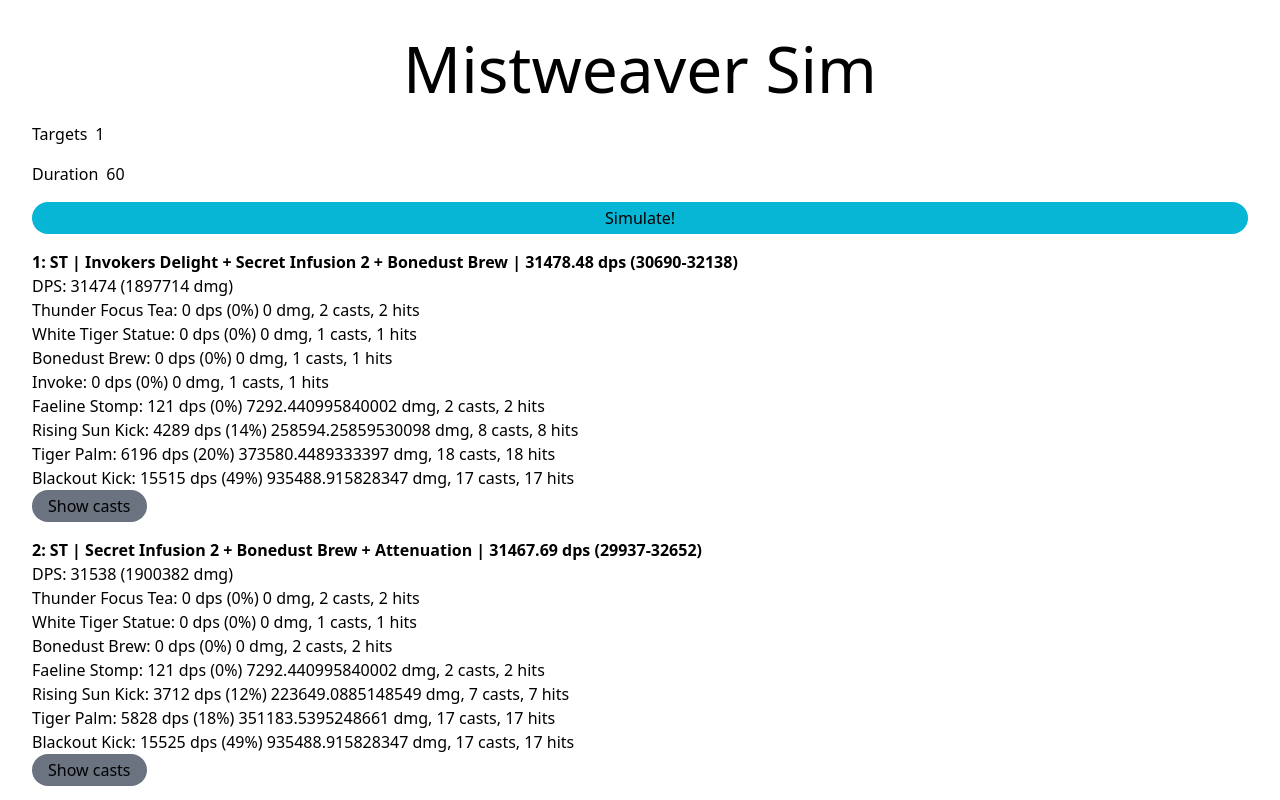
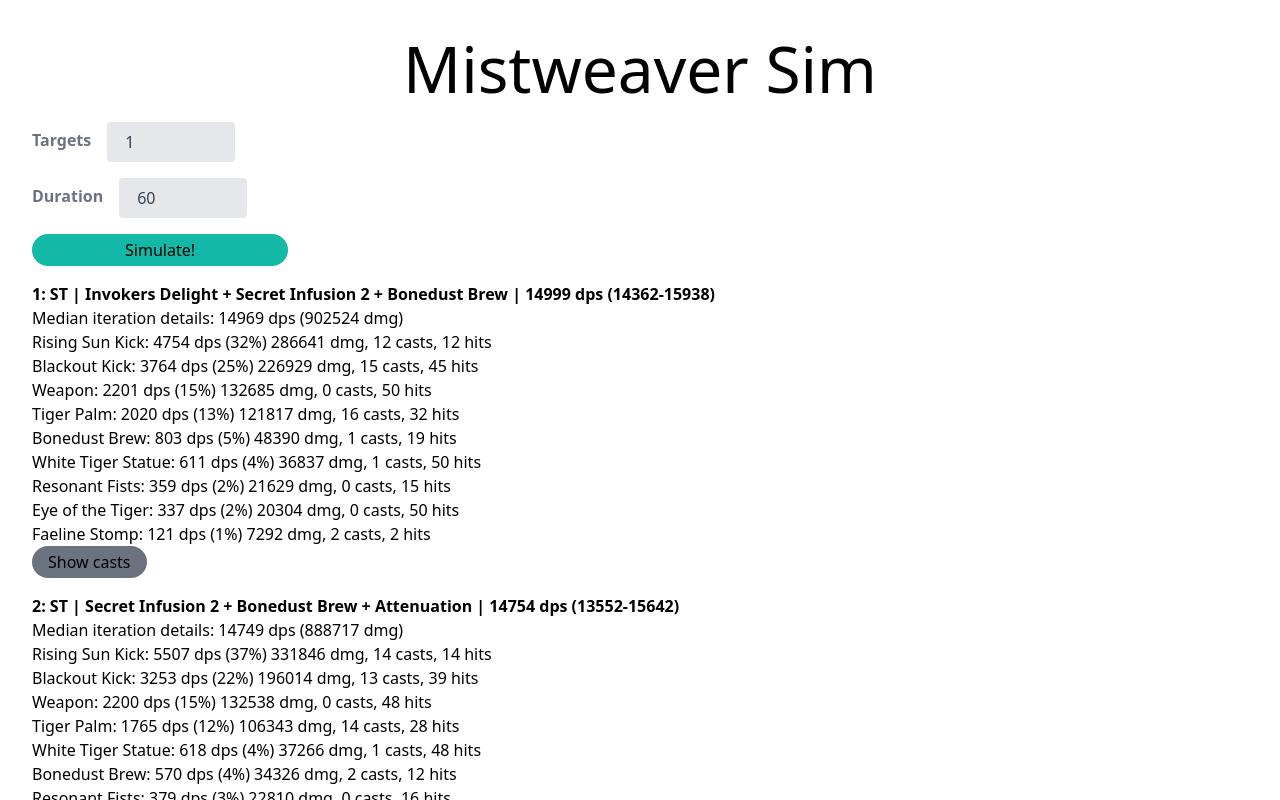
Before and after one commit to acornellier/mw_sim, a Next.js app: page / in a window 1280 px wide. Both pictures are taken after a click on the button "Simulate!". Shown: the top 800 px of the page. Built offline with nearby package versions, Linux system fonts and the light colour scheme.

Commit message:
correct dps

```diff
--- /dev/null
+++ b/components/Input.tsx
@@ -0,0 +1,25 @@
+interface Props {
+  label: string
+  max?: number
+  min?: number
+  onChange: (newValue: number) => void
+  value: number
+}
+
+export function NumericInput<T>({ label, max, min, onChange, value }: Props) {
+  return (
+    <div className="flex items-center">
+      <label className="block text-gray-500 font-bold mb-1 pr-4">{label}</label>
+      <div className="w-2/3">
+        <input
+          className="bg-gray-200 appearance-none border-2 border-gray-200 rounded w-32 py-2 px-4 text-gray-700 leading-tight focus:outline-none focus:bg-white focus:border-teal-500"
+          type="number"
+          min={min}
+          max={max}
+          onChange={(e) => onChange(Number(e.target.value))}
+          value={value}
+        />
+      </div>
+    </div>
+  )
+}
--- a/components/IterationStats.tsx
+++ b/components/SimulationStats.tsx
@@ -1,17 +1,19 @@
-import { Simulation } from '../simulator/sim'
 import { prettyTalents } from '../simulator/utils'
 import { useState } from 'react'
+import { Talent } from '../simulator/talents'
+import { Simulation } from '../simulator/simulator'
 
 interface Props {
   index: number
   sim: Simulation
+  talentsToTest: Talent[]
 }
 
-export function SimulationStats({ index, sim }: Props) {
+export function SimulationStats({ index, sim, talentsToTest }: Props) {
   const [showCasts, setShowCasts] = useState(false)
 
-  const name = `${index + 1}: ${sim.strategy.name.padEnd(4)}`
-  const talents = prettyTalents(sim.talents)
+  const name = `${index + 1}: ${sim.opts.strategy.name.padEnd(4)}`
+  const talents = prettyTalents(sim.opts.talents, talentsToTest)
   const parts = [
     name,
     talents,
@@ -22,12 +24,11 @@ export function SimulationStats({ index, sim }: Props) {
 
   const iter = sim.medianIteration()
   const abilityStats = iter.abilityStats()
-  console.log(iter.castHistory)
 
   return (
     <div>
       <b>{parts.join(' | ')}</b>
-      <div>{`DPS: ${iter.dps()} (${iter.damage()} dmg)`}</div>
+      <div>{`Median iteration details: ${iter.dps()} dps (${iter.damage()} dmg)`}</div>
       {abilityStats.map((stat) => (
         <div key={stat.name}>
           {stat.name}: {stat.dps} dps ({stat.damagePercent}%) {stat.damage} dmg,{' '}
@@ -42,6 +43,10 @@ export function SimulationStats({ index, sim }: Props) {
       </button>
       {showCasts && (
         <div>
+          <div className="flex">
+            <div className="w-12 font-bold">Time</div>
+            <div className="font-bold">Cast</div>
+          </div>
           {iter.castHistory.map((cast, idx) => (
             <div key={idx} className="flex">
               <div className="w-12">{Math.round(cast.time * 100) / 100}</div>
--- a/pages/index.tsx
+++ b/pages/index.tsx
@@ -1,16 +1,45 @@
 import Head from 'next/head'
 import styles from '../styles/Home.module.css'
 import { useState } from 'react'
-import { run, Simulation } from '../simulator/sim'
-import { SimulationStats } from '../components/IterationStats'
+import { simulate } from '../simulator/sim'
+import { SimulationStats } from '../components/SimulationStats'
+import { Simulation } from '../simulator/simulator'
+import { CharacterStats } from '../simulator/state'
+import { Talent, talentNames } from '../simulator/talents'
+import { NumericInput } from '../components/Input'
+
+const defaultCharacterStats: CharacterStats = {
+  versatility: 0.1,
+  haste: 0.1202,
+  criticalStrike: 0.1508,
+  attackPower: 6924,
+  spellPower: 6658,
+  weaponDps: 1593.47,
+}
+
+export const talentsToTest: Talent[] = [
+  talentNames.secret_infusion,
+  talentNames.secret_infusion_2,
+  talentNames.invokers_delight,
+  talentNames.focused_thunder,
+  talentNames.bonedust_brew,
+  talentNames.attenuation,
+]
 
 export default function Home() {
   const [numTargets, setNumTargets] = useState(1)
   const [duration, setDuration] = useState(60)
+  const [characterStats, setCharacterStats] = useState(defaultCharacterStats)
   const [sims, setSims] = useState<Simulation[] | null>(null)
 
   const onSimulate = () => {
-    const sims = run({ numTargets, duration, iterationCount: 100 })
+    const sims = simulate({
+      characterStats,
+      talentsToTest,
+      numTargets,
+      duration,
+      iterationCount: 100,
+    })
     setSims(sims)
   }
 
@@ -25,22 +54,22 @@ export default function Home() {
       <main className="min-h-screen py-8 flex flex-col gap-4">
         <h1 className={styles.title}>Mistweaver Sim</h1>
         <div className="flex flex-col gap-4">
-          <div className="flex gap-2">
-            <span>Targets</span>
-            <input
-              onChange={(e) => setNumTargets(Number(e.target.value))}
-              value={numTargets}
-            />
-          </div>
-          <div className="flex gap-2">
-            Duration
-            <input
-              onChange={(e) => setDuration(Number(e.target.value))}
-              value={duration}
-            />
-          </div>
+          <NumericInput
+            label="Targets"
+            value={numTargets}
+            onChange={setNumTargets}
+            min={1}
+            max={5}
+          />
+          <NumericInput
+            label="Duration"
+            value={duration}
+            onChange={setDuration}
+            min={30}
+            max={300}
+          />
           <button
-            className="rounded-full px-4 py-1 bg-cyan-500 hover:bg-cyan-700"
+            className="rounded-full px-4 py-1 bg-teal-500 hover:bg-teal-700 w-64"
             onClick={onSimulate}
           >
             Simulate!
@@ -52,9 +81,10 @@ export default function Home() {
             {sims.map((sim, idx) => {
               return (
                 <SimulationStats
-                  key={sim.nameWithTalents()}
+                  key={sim.nameWithTalents(talentsToTest)}
                   index={idx}
                   sim={sim}
+                  talentsToTest={talentsToTest}
                 />
               )
             })}
--- a/simulator/abilities.ts
+++ b/simulator/abilities.ts
@@ -1,6 +1,6 @@
 import { State } from './state'
 import { talentNames } from './talents'
-import { dupArray } from './utils'
+import { multiplyArray } from './utils'
 
 const armorResistance = 0.735
 
@@ -23,7 +23,7 @@ const defaulAbilityOptions: AbilityOptions = {
   hasteFlagged: false,
   maxTargets: 1,
   mwModifier: 0,
-  physicalSchool: false,
+  physicalSchool: true,
   requiredTalent: null,
   spScaling: 0,
 }
@@ -46,14 +46,14 @@ export class Ability {
 
   baseDamage(state: State, _numTargets: number): number {
     let baseDamage =
-      this.opts.apScaling * state.baseAttackPower +
-      this.opts.spScaling * state.baseSpellPower
+      this.opts.apScaling * state.characterStats.attackPower +
+      this.opts.spScaling * state.characterStats.spellPower
     baseDamage += baseDamage * this.opts.mwModifier
     const armorReduction = this.opts.physicalSchool ? armorResistance : 1
     return baseDamage * armorReduction * state.damageMultiplier()
   }
 
-  sideEffects(state: State, numTargets: number): void {}
+  sideEffects(state: State, damageHits: number[]): void {}
 
   hastedCooldown(state: State) {
     const haste_multiplier = this.opts.hasteFlagged
@@ -67,10 +67,10 @@ class TigerPalm extends Ability {
   damageHits(state: State, numTargets: number) {
     const base = super.damageHits(state, numTargets)
     if (!state.isBuffActive(talentNames.faeline_stomp)) return base
-    return dupArray(base, 2)
+    return multiplyArray(base, 2)
   }
 
-  sideEffects(state: State, numTargets: number) {
+  sideEffects(state: State, damageHits: number[]): void {
     state.buffs[talentNames.eye_of_the_tiger] = 8
     if (state.talents[talentNames.teachings]) {
       state.teachings += state.isBuffActive(talentNames.faeline_stomp) ? 2 : 1
@@ -90,25 +90,28 @@ class BlackoutKick extends Ability {
       : 1
     const teachingHits = 1 + state.teachings
 
-    return dupArray(
+    return multiplyArray(
       super.damageHits(state, numTargets),
       faelineTargets * teachingHits
     )
   }
 
-  sideEffects(state: State, numTargets: number) {
-    const resetProbability = this.rskAnyResetProbability(state, numTargets)
-    if (Math.random() < resetProbability)
+  sideEffects(state: State, damageHits: number[]): void {
+    const resetProbability = this.rskAnyResetProbability(
+      state,
+      damageHits.length
+    )
+    console.log(resetProbability)
+    if (Math.random() < resetProbability) {
       state.cooldowns[risingSunKick.name] = 0
+    }
     state.teachings = 0
   }
 
-  rskAnyResetProbability(state: State, numTargets: number) {
-    const hits =
-      Math.min(numTargets, this.opts.maxTargets) * (1 + state.teachings)
+  rskAnyResetProbability(state: State, hits: number) {
     let probability = 0.15
     if (state.isBuffActive(talentNames.faeline_stomp)) probability += 0.6
-    return (1 - probability) ** hits
+    return 1 - probability ** hits
   }
 }
 
@@ -125,7 +128,7 @@ class RisingSunKick extends Ability {
     return super.baseDamage(state, _numTargets) * fastFeetMultiplier
   }
 
-  sideEffects(state: State, numTargets: number) {
+  sideEffects(state: State, damageHits: number[]): void {
     if (state.empoweredRsks <= 0) return
 
     state.cooldowns[this.name] -= 9
@@ -151,7 +154,7 @@ export const risingSunKick = new RisingSunKick('Rising Sun Kick', {
 
 class SpinningCraneKick extends Ability {
   damageHits(state: State, numTargets: number): number[] {
-    return dupArray(super.damageHits(state, numTargets), 4)
+    return multiplyArray(super.damageHits(state, numTargets), 4)
   }
 
   baseDamage(state: State, numTargets: number): number {
@@ -169,7 +172,7 @@ export const spinningCraneKick = new SpinningCraneKick('Spinning Crane Kick', {
 })
 
 class FaelineStomp extends Ability {
-  sideEffects(state: State, numTargets: number) {
+  sideEffects(state: State, damageHits: number[]): void {
     state.buffs[talentNames.faeline_stomp] = 30
   }
 }
@@ -182,7 +185,7 @@ export const faelineStomp = new FaelineStomp('Faeline Stomp', {
 })
 
 class Invoke extends Ability {
-  sideEffects(state: State, numTargets: number) {
+  sideEffects(state: State, damageHits: number[]): void {
     if (state.talents[talentNames.gift_of_the_celestials]) {
       state.cooldowns[this.name] = 60
     }
@@ -204,7 +207,7 @@ export const invoke = new Invoke('Invoke', {
 })
 
 class BonedustBrew extends Ability {
-  sideEffects(state: State, numTargets: number) {
+  sideEffects(state: State, damageHits: number[]): void {
     state.buffs[talentNames.bonedust_brew] = 10
   }
 }
@@ -216,7 +219,7 @@ export const bdb = new BonedustBrew('Bonedust Brew', {
 })
 
 class SummonWhiteTigerStatue extends Ability {
-  sideEffects(state: State, numTargets: number) {
+  sideEffects(state: State, damageHits: number[]): void {
     state.buffs[talentNames.white_tiger_statue] = 30
   }
 }
@@ -231,7 +234,7 @@ export const summonWhiteTigerStatue = new SummonWhiteTigerStatue(
 )
 
 class ThunderFocusTea extends Ability {
-  sideEffects(state: State, numTargets: number) {
+  sideEffects(state: State, damageHits: number[]): void {
     state.firstTftEmpowerAvailable = true
     state.empoweredRsks += 1
 
--- a/simulator/sim.ts
+++ b/simulator/sim.ts
@@ -1,168 +1,30 @@
-import { Strategy, targetStrategies } from './strategies'
-import { State, Stats } from './state'
-import { Talent, talentNames } from './talents'
-import { combinator, prettyTalents } from './utils'
+import { targetStrategies } from './strategies'
+import { CharacterStats } from './state'
+import { makeTalentCombos, Talent } from './talents'
+import { Simulation } from './simulator'
 
-interface SimulationOptions {
+interface SimulatorOptions {
+  characterStats: CharacterStats
+  talentsToTest: Talent[]
   numTargets: number
   duration: number
   iterationCount: number
 }
 
-export class Simulation {
-  strategy: Strategy
-  talents: Record<string, number>
-  iterations: Stats[] = []
-
-  constructor(strategy: Strategy, talents: Record<string, number>) {
-    this.strategy = strategy
-    this.talents = talents
-  }
-
-  run({ numTargets, duration, iterationCount }: SimulationOptions) {
-    this.iterations = [...Array(iterationCount)].map(() => {
-      const state = new State(this.talents)
-
-      while (state.time < duration) {
-        const logicItem = this.strategy.logic.find(([ability, condition]) => {
-          return (
-            !state.isOnCd(ability.name) &&
-            (!ability.opts.requiredTalent ||
-              state.talents[ability.opts.requiredTalent]) &&
-            (!condition || condition(state))
-          )
-        })
-
-        if (!logicItem) {
-          throw 'No ability found by strategy'
-        }
-
-        state.castAbility(logicItem[0], numTargets)
-      }
-
-      return state.stats
-    })
-  }
-
-  nameWithTalents() {
-    const talents = prettyTalents(this.talents)
-    return [this.strategy.name, talents].join(' | ')
-  }
-
-  averageDps() {
-    return (
-      this.iterations.reduce((acc, stats) => acc + stats.dps(), 0) /
-      this.iterations.length
-    )
-  }
-
-  bestIteration() {
-    return this.iterations.sort((a, b) => a.damage() - b.damage())[
-      this.iterations.length - 1
-    ]
-  }
-
-  medianIteration() {
-    return this.iterations.sort((a, b) => a.damage() - b.damage())[
-      this.iterations.length / 2
-    ]
-  }
-
-  worstIteration() {
-    return this.iterations.sort((a, b) => a.damage() - b.damage())[0]
-  }
-}
-
-const defaultTalents: Record<Talent, number> = {
-  [talentNames.ferocity_of_xuen]: 1,
-  [talentNames.fast_feet]: 1,
-  [talentNames.resonant_fists]: 1,
-  [talentNames.white_tiger_statue]: 1,
-  [talentNames.eye_of_the_tiger]: 1,
-  [talentNames.teachings]: 1,
-  [talentNames.faeline_stomp]: 1,
-  [talentNames.gift_of_the_celestials]: 1,
-  [talentNames.invokers_delight]: 0,
-  [talentNames.secret_infusion]: 0,
-  [talentNames.secret_infusion_2]: 0,
-  [talentNames.bonedust_brew]: 0,
-  [talentNames.attenuation]: 0,
-  [talentNames.tea_of_plenty]: 0,
-  [talentNames.focused_thunder]: 0,
-}
-
-export const talentsToTest: Talent[] = [
-  talentNames.secret_infusion,
-  talentNames.secret_infusion_2,
-  talentNames.invokers_delight,
-  talentNames.focused_thunder,
-  talentNames.bonedust_brew,
-  talentNames.attenuation,
-]
-
-const talentCombos = combinator(talentsToTest, 4)
-  .filter((talentCombo) => {
-    if (
-      talentCombo.includes(talentNames.attenuation) &&
-      !talentCombo.includes(talentNames.bonedust_brew)
-    ) {
-      return false
-    }
-
-    if (
-      talentCombo.includes(talentNames.secret_infusion_2) &&
-      !talentCombo.includes(talentNames.secret_infusion)
-    ) {
-      return false
-    }
-
-    if (
-      talentCombo.includes(talentNames.invokers_delight) &&
-      !talentCombo.includes(talentNames.secret_infusion_2)
-    ) {
-      return false
-    }
-
-    if (
-      talentCombo.includes(talentNames.attenuation) &&
-      !talentCombo.includes(talentNames.bonedust_brew)
-    ) {
-      return false
-    }
-
-    return true
-  })
-  .map((talentCombo) => talentCombo.sort())
-  .map((talentCombo) => {
-    const infusion2Idx = talentCombo.indexOf(talentNames.secret_infusion_2)
-    const hasSecretInfusion2 = infusion2Idx !== -1
-    if (hasSecretInfusion2) {
-      talentCombo.splice(infusion2Idx, 1)
-    }
-
-    return {
-      ...defaultTalents,
-      ...Object.fromEntries(
-        talentCombo.map((talent) => {
-          const levels =
-            talent === talentNames.secret_infusion && hasSecretInfusion2 ? 2 : 1
-          return [talent, levels]
-        })
-      ),
-    }
-  })
-
-export function run(simOptions: SimulationOptions) {
+export function simulate(options: SimulatorOptions) {
   const startTime = Math.round(new Date().getTime()) / 1000.0
-  const strategies = targetStrategies[simOptions.numTargets]
-  let totalIterationCount = 0
+  const strategies = targetStrategies[options.numTargets]
+  const talentCombos = makeTalentCombos(options.talentsToTest)
 
   const sims = strategies
     .flatMap((strategy) =>
       talentCombos.map((talents) => {
-        const sim = new Simulation(strategy, talents)
-        sim.run(simOptions)
-        totalIterationCount += simOptions.iterationCount
+        const sim = new Simulation({
+          ...options,
+          strategy,
+          talents,
+        })
+        sim.run()
         return sim
       })
     )
@@ -170,6 +32,7 @@ export function run(simOptions: SimulationOptions) {
     .reverse()
 
   const executionTime = Math.round(new Date().getTime()) / 1000.0 - startTime
+  const totalIterationCount = sims.length * options.iterationCount
   const iterPerSec = Math.round(totalIterationCount / executionTime)
   console.log(
     `${totalIterationCount} iterations in ${executionTime}s, ${iterPerSec} iter/s`
--- /dev/null
+++ b/simulator/simulator.ts
@@ -0,0 +1,84 @@
+import { Strategy } from './strategies'
+import { CharacterStats, State, Stats } from './state'
+import { prettyTalents } from './utils'
+import { Talent } from './talents'
+
+export interface SimulationOptions {
+  strategy: Strategy
+  characterStats: CharacterStats
+  talents: Record<string, number>
+  numTargets: number
+  duration: number
+  iterationCount: number
+}
+
+export class Simulation {
+  opts: SimulationOptions
+  stats: Stats[] = []
+
+  constructor(opts: SimulationOptions) {
+    this.opts = opts
+  }
+
+  run() {
+    const {
+      strategy,
+      characterStats,
+      talents,
+      numTargets,
+      duration,
+      iterationCount,
+    } = this.opts
+
+    this.stats = [...Array(iterationCount)].map(() => {
+      const state = new State(characterStats, talents)
+
+      while (state.time < duration) {
+        const logicItem = strategy.logic.find(([ability, condition]) => {
+          return (
+            !state.isOnCd(ability.name) &&
+            (!ability.opts.requiredTalent ||
+              state.talents[ability.opts.requiredTalent]) &&
+            (!condition || condition(state))
+          )
+        })
+
+        if (!logicItem) {
+          throw 'No ability found by strategy'
+        }
+
+        state.castAbility(logicItem[0], numTargets)
+      }
+
+      return state.stats
+    })
+  }
+
+  nameWithTalents(talentsToTest: Talent[]) {
+    const talents = prettyTalents(this.opts.talents, talentsToTest)
+    return [this.opts.strategy.name, talents].join(' | ')
+  }
+
+  averageDps() {
+    return Math.round(
+      this.stats.reduce((acc, stats) => acc + stats.dps(), 0) /
+        this.stats.length
+    )
+  }
+
+  bestIteration() {
+    return this.stats.sort((a, b) => a.damage() - b.damage())[
+      this.stats.length - 1
+    ]
+  }
+
+  medianIteration() {
+    return this.stats.sort((a, b) => a.damage() - b.damage())[
+      this.stats.length / 2
+    ]
+  }
+
+  worstIteration() {
+    return this.stats.sort((a, b) => a.damage() - b.damage())[0]
+  }
+}
--- a/simulator/state.ts
+++ b/simulator/state.ts
@@ -1,5 +1,14 @@
 import { Ability } from './abilities'
 import { talentNames } from './talents'
+
+export interface CharacterStats {
+  versatility: number
+  haste: number
+  criticalStrike: number
+  attackPower: number
+  spellPower: number
+  weaponDps: number
+}
 
 interface Hit {
   name: string
@@ -56,7 +65,7 @@ export class Stats {
       {}
     )
 
-    const groupedHits = this.castHistory.reduce<Record<string, Cast[]>>(
+    const groupedHits = this.hitHistory.reduce<Record<string, Cast[]>>(
       (acc, hit) => {
         acc[hit.name] ??= []
         acc[hit.name].push(hit)
@@ -66,16 +75,13 @@ export class Stats {
     )
 
     return Object.entries(groupedHits)
-      .sort(
-        (a, b) =>
-          a[1].reduce((acc, hit) => acc + hit.damage, 0) -
-          b[1].reduce((acc, hit) => acc + hit.damage, 0)
-      )
       .map(([name, hits]) => {
-        const damage = hits.reduce((acc, hit) => acc + hit.damage, 0)
+        const damage = Math.round(
+          hits.reduce((acc, hit) => acc + hit.damage, 0)
+        )
         const damagePercent = Math.round((damage / this.damage()) * 100)
         const dps = Math.round(damage / this.time)
-        const castCount = groupedCasts[name].length
+        const castCount = groupedCasts[name]?.length ?? 0
         const hitCount = hits.length
         return {
           name,
@@ -86,18 +92,13 @@ export class Stats {
           hitCount,
         }
       })
+      .sort((a, b) => b.damage - a.damage)
   }
 }
 
 export class State {
+  characterStats: CharacterStats
   talents: Record<string, number>
-
-  baseVersatility: number = 0.1
-  baseHaste: number = 0.1202
-  baseCriticalStrike: number = 0.1508
-  baseAttackPower: number = 6924
-  baseSpellPower: number = 6658
-  baseWeaponDps: number = 1593.47
 
   time: number = 0
   stats: Stats = new Stats()
@@ -108,7 +109,8 @@ export class State {
   empoweredRsks: number = 0
   firstTftEmpowerAvailable: boolean = false
 
-  constructor(talents: Record<string, number>) {
+  constructor(characterStats: CharacterStats, talents: Record<string, number>) {
+    this.characterStats = characterStats
     this.talents = talents
   }
 
@@ -118,10 +120,12 @@ export class State {
     this.cooldowns[ability.name] = ability.hastedCooldown(this)
 
     const abilityHits = ability.damageHits(this, numTargets)
-    ability.sideEffects(this, numTargets)
+    ability.sideEffects(this, abilityHits)
     const gcd = ability.opts.gcd / (1 + this.haste())
 
-    const weaponHits = [this.baseWeaponDps * gcd * this.damageMultiplier()]
+    const weaponHits = [
+      this.characterStats.weaponDps * gcd * this.damageMultiplier(),
+    ]
     const eyeOfTheTigerHits = [
       this.eyeOfTheTigerDps() * gcd * this.damageMultiplier(),
     ]
@@ -166,7 +170,7 @@ export class State {
   }
 
   versatility() {
-    return this.baseVersatility + this.secretInfusionVersIncrease()
+    return this.characterStats.versatility + this.secretInfusionVersIncrease()
   }
 
   haste() {
@@ -175,11 +179,11 @@ export class State {
     )
       ? 0.33
       : 0
-    return this.baseHaste + invokersDelightIncrease
+    return this.characterStats.haste + invokersDelightIncrease
   }
 
   criticalStrike() {
-    return this.baseCriticalStrike
+    return this.characterStats.criticalStrike
   }
 
   isBuffActive(buffName: string) {
@@ -211,7 +215,7 @@ export class State {
     const attackPowerScaling = 0.25
     const timeBetweenPulses = 2
     return (
-      (attackPowerScaling * this.baseAttackPower * numTargets) /
+      (attackPowerScaling * this.characterStats.attackPower * numTargets) /
       timeBetweenPulses
     )
   }
@@ -220,7 +224,7 @@ export class State {
     if (!this.talents[talentNames.eye_of_the_tiger]) return 0
     const attackPowerScaling = 0.281736
     const duration = 8
-    return (attackPowerScaling * this.baseAttackPower) / duration
+    return (attackPowerScaling * this.characterStats.attackPower) / duration
   }
 
   resonantFistsHits(procers: any[], numTargets: number) {
@@ -228,7 +232,9 @@ export class State {
 
     const attackPowerScaling = 0.15
     const damage =
-      attackPowerScaling * this.baseAttackPower * this.damageMultiplier()
+      attackPowerScaling *
+      this.characterStats.attackPower *
+      this.damageMultiplier()
     const procChance = 0.1
     const procCount = procers.filter(() => Math.random() < procChance).length
     return Array(procCount * numTargets).fill(damage)
--- a/simulator/talents.ts
+++ b/simulator/talents.ts
@@ -1,3 +1,5 @@
+import { combinator } from './utils'
+
 const ferocity_of_xuen = 'Ferocity of Xuen'
 const fast_feet = 'Fast Feet'
 const resonant_fists = 'Resonant Fists'
@@ -33,3 +35,76 @@ export const talentNames = {
 } as const
 
 export type Talent = typeof talentNames[keyof typeof talentNames]
+
+const defaultTalents: Record<Talent, number> = {
+  [talentNames.ferocity_of_xuen]: 1,
+  [talentNames.fast_feet]: 1,
+  [talentNames.resonant_fists]: 1,
+  [talentNames.white_tiger_statue]: 1,
+  [talentNames.eye_of_the_tiger]: 1,
+  [talentNames.teachings]: 1,
+  [talentNames.faeline_stomp]: 1,
+  [talentNames.gift_of_the_celestials]: 1,
+  [talentNames.invokers_delight]: 0,
+  [talentNames.secret_infusion]: 0,
+  [talentNames.secret_infusion_2]: 0,
+  [talentNames.bonedust_brew]: 0,
+  [talentNames.attenuation]: 0,
+  [talentNames.tea_of_plenty]: 0,
+  [talentNames.focused_thunder]: 0,
+}
+
+export const makeTalentCombos = (talentsToTest: Talent[]) =>
+  combinator(talentsToTest, 4)
+    .filter((talentCombo) => {
+      if (
+        talentCombo.includes(talentNames.attenuation) &&
+        !talentCombo.includes(talentNames.bonedust_brew)
+      ) {
+        return false
+      }
+
+      if (
+        talentCombo.includes(talentNames.secret_infusion_2) &&
+        !talentCombo.includes(talentNames.secret_infusion)
+      ) {
+        return false
+      }
+
+      if (
+        talentCombo.includes(talentNames.invokers_delight) &&
+        !talentCombo.includes(talentNames.secret_infusion_2)
+      ) {
+        return false
+      }
+
+      if (
+        talentCombo.includes(talentNames.attenuation) &&
+        !talentCombo.includes(talentNames.bonedust_brew)
+      ) {
+        return false
+      }
+
+      return true
+    })
+    .map((talentCombo) => talentCombo.sort())
+    .map((talentCombo) => {
+      const infusion2Idx = talentCombo.indexOf(talentNames.secret_infusion_2)
+      const hasSecretInfusion2 = infusion2Idx !== -1
+      if (hasSecretInfusion2) {
+        talentCombo.splice(infusion2Idx, 1)
+      }
+
+      return {
+        ...defaultTalents,
+        ...Object.fromEntries(
+          talentCombo.map((talent) => {
+            const levels =
+              talent === talentNames.secret_infusion && hasSecretInfusion2
+                ? 2
+                : 1
+            return [talent, levels]
+          })
+        ),
+      }
+    })
--- a/simulator/utils.ts
+++ b/simulator/utils.ts
@@ -1,12 +1,7 @@
 import { Talent } from './talents'
-import { talentsToTest } from './sim'
 
-export function dupArray(array: any[], copies: number) {
-  const newArray = array
-  ;[...Array(copies)].forEach(() => {
-    newArray.push(...[...array])
-  })
-  return newArray
+export function multiplyArray(array: any[], copies: number) {
+  return [...Array(copies)].flatMap(() => array)
 }
 
 export function combinator<T>(strings: T[], n: number): T[][] {
@@ -30,7 +25,10 @@ export function combinator<T>(strings: T[], n: number): T[][] {
   return combinations
 }
 
-export function prettyTalents(talents: Record<Talent, number>) {
+export function prettyTalents(
+  talents: Record<Talent, number>,
+  talentsToTest: Talent[]
+) {
   return Object.entries(talents)
     .filter(
       ([talent, value]) => value && talentsToTest.includes(talent as Talent)
```
